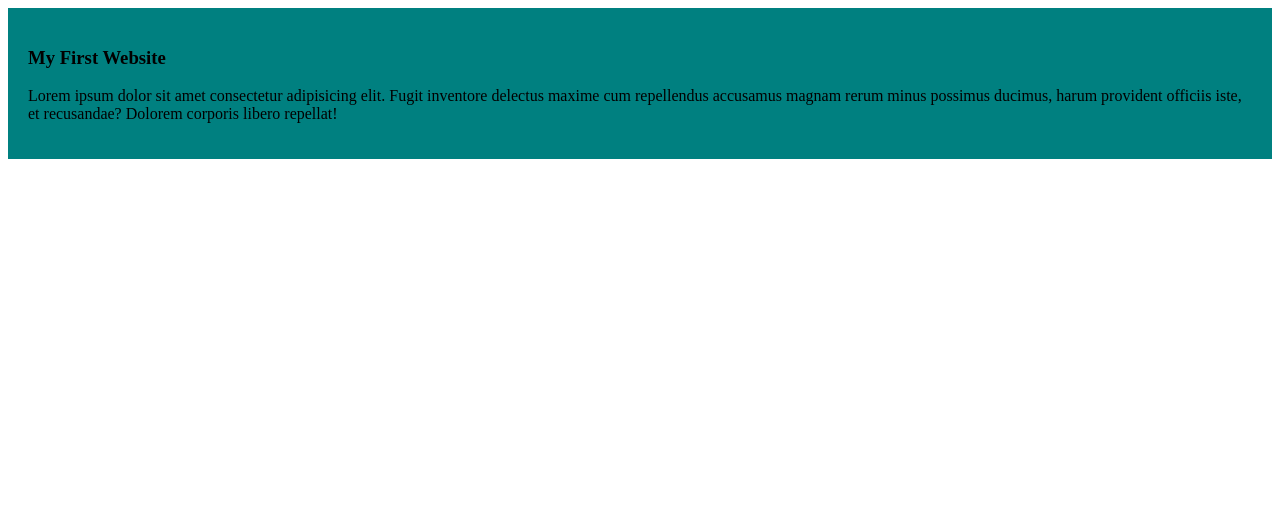
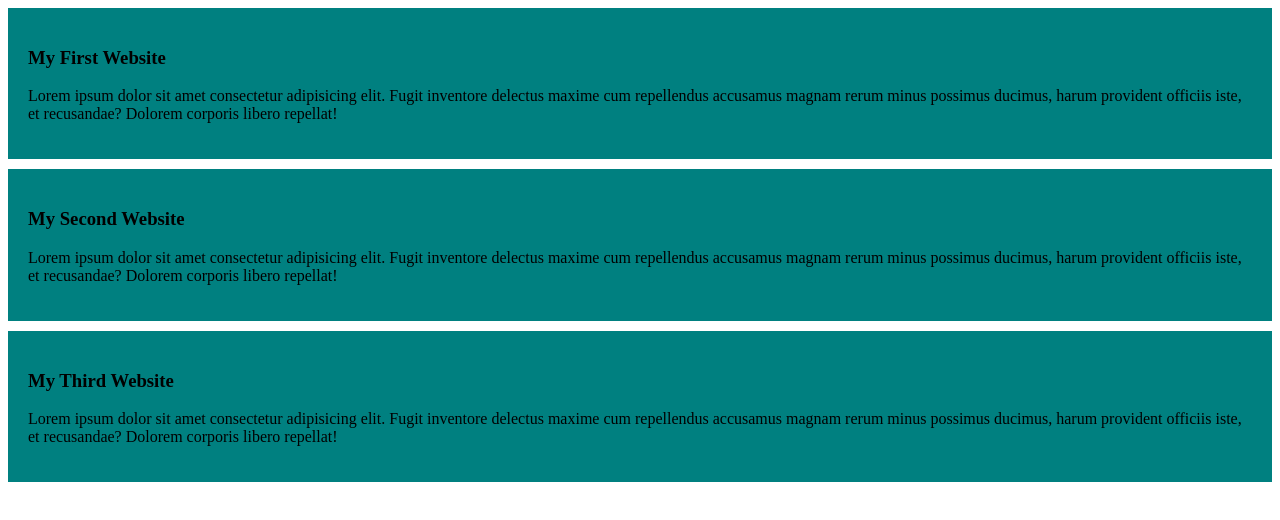
Before and after one commit to susmita-mitra/my-simple-website, a plain HTML site: page index.html in a window 1280 px wide. Drawn offline with Linux system fonts and the light colour scheme.

Commit message:
added the second and third blog

```diff
--- a/index.html
+++ b/index.html
@@ -11,6 +11,14 @@
         <h3>My First Website</h3>
         <p>Lorem ipsum dolor sit amet consectetur adipisicing elit. Fugit inventore delectus maxime cum repellendus accusamus magnam rerum minus possimus ducimus, harum provident officiis iste, et recusandae? Dolorem corporis libero repellat!</p>
     </div>
+     <div>
+        <h3>My Second Website</h3>
+        <p>Lorem ipsum dolor sit amet consectetur adipisicing elit. Fugit inventore delectus maxime cum repellendus accusamus magnam rerum minus possimus ducimus, harum provident officiis iste, et recusandae? Dolorem corporis libero repellat!</p>
+    </div>
+     <div>
+        <h3>My Third Website</h3>
+        <p>Lorem ipsum dolor sit amet consectetur adipisicing elit. Fugit inventore delectus maxime cum repellendus accusamus magnam rerum minus possimus ducimus, harum provident officiis iste, et recusandae? Dolorem corporis libero repellat!</p>
+    </div>
 
 </body>
 </html>
--- a/styles/blog.css
+++ b/styles/blog.css
@@ -1,4 +1,5 @@
 div{
     background: teal;
     padding: 20px;
+    margin-bottom: 10px;
 }
```
